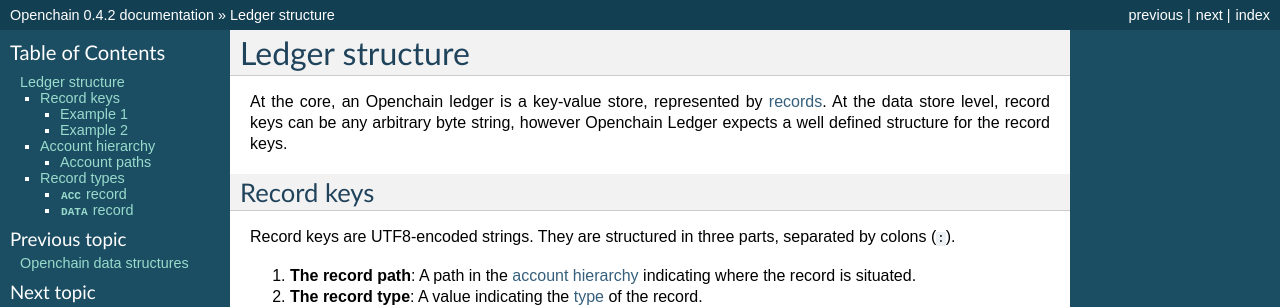
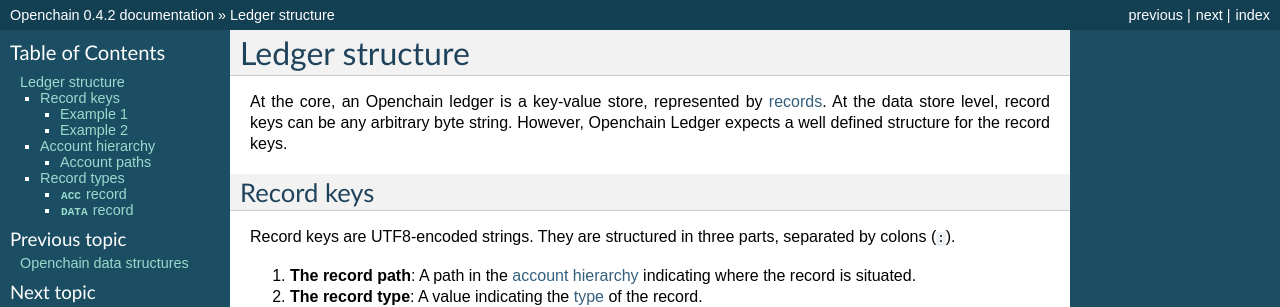
Before and after one commit to openchain/docs, a Sphinx documentation site: the page built from docs/source/api/ledger.rst, in a window 1280 px wide. Shown: the top 307 px of the page. Built offline with Sphinx 7.4.7, drawn with Linux system fonts in a browser that asks for light colours.

Commit message:
Minor style edits

```diff
--- a/docs/source/api/ledger.rst
+++ b/docs/source/api/ledger.rst
@@ -1,7 +1,7 @@
 Ledger structure
 ================
 
-At the core, an Openchain ledger is a key-value store, represented by :ref:`records <data-structures-records>`. At the data store level, record keys can be any arbitrary byte string, however Openchain Ledger expects a well defined structure for the record keys.
+At the core, an Openchain ledger is a key-value store, represented by :ref:`records <data-structures-records>`. At the data store level, record keys can be any arbitrary byte string. However, Openchain Ledger expects a well defined structure for the record keys.
 
 Record keys
 -----------
```
